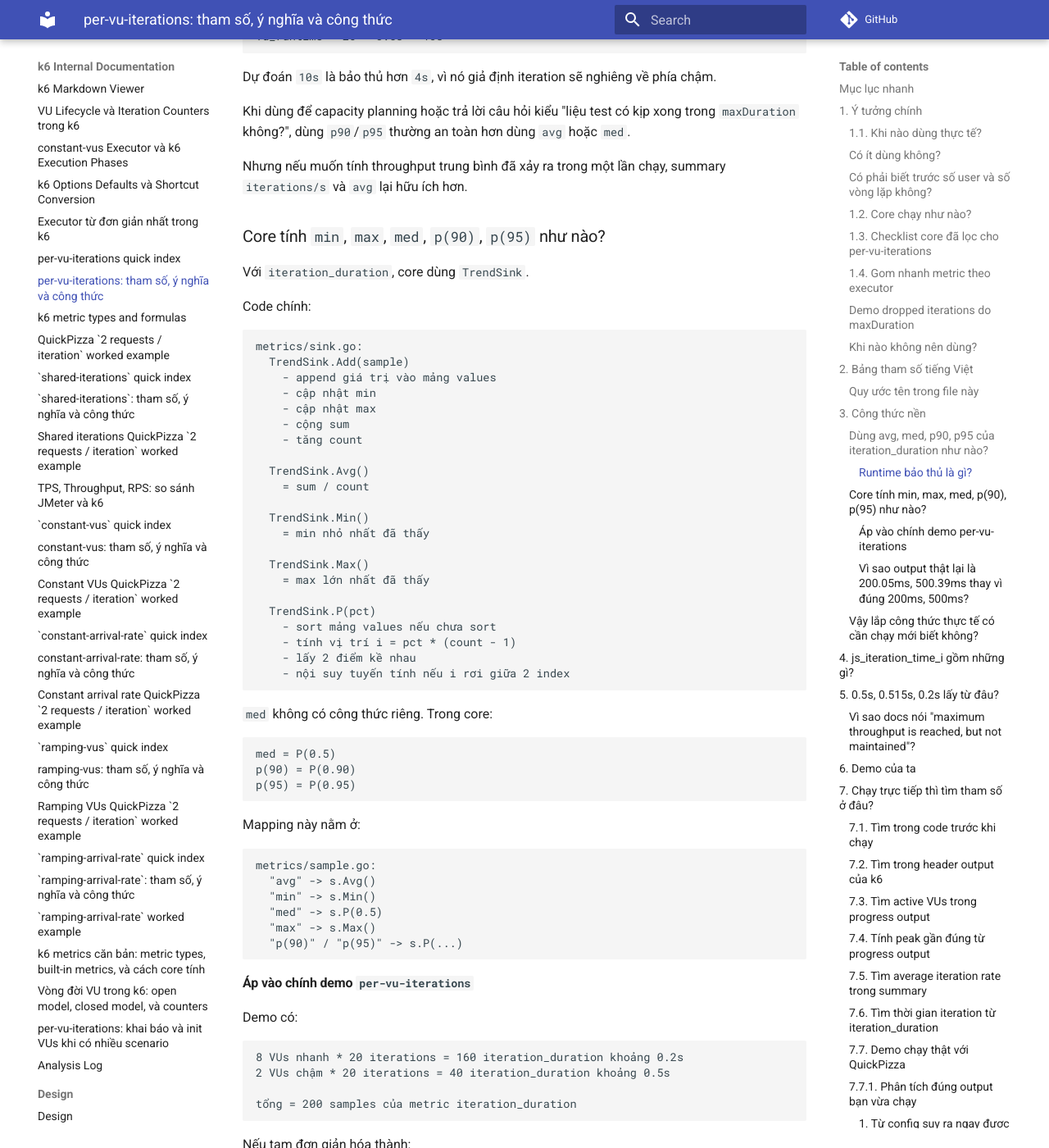
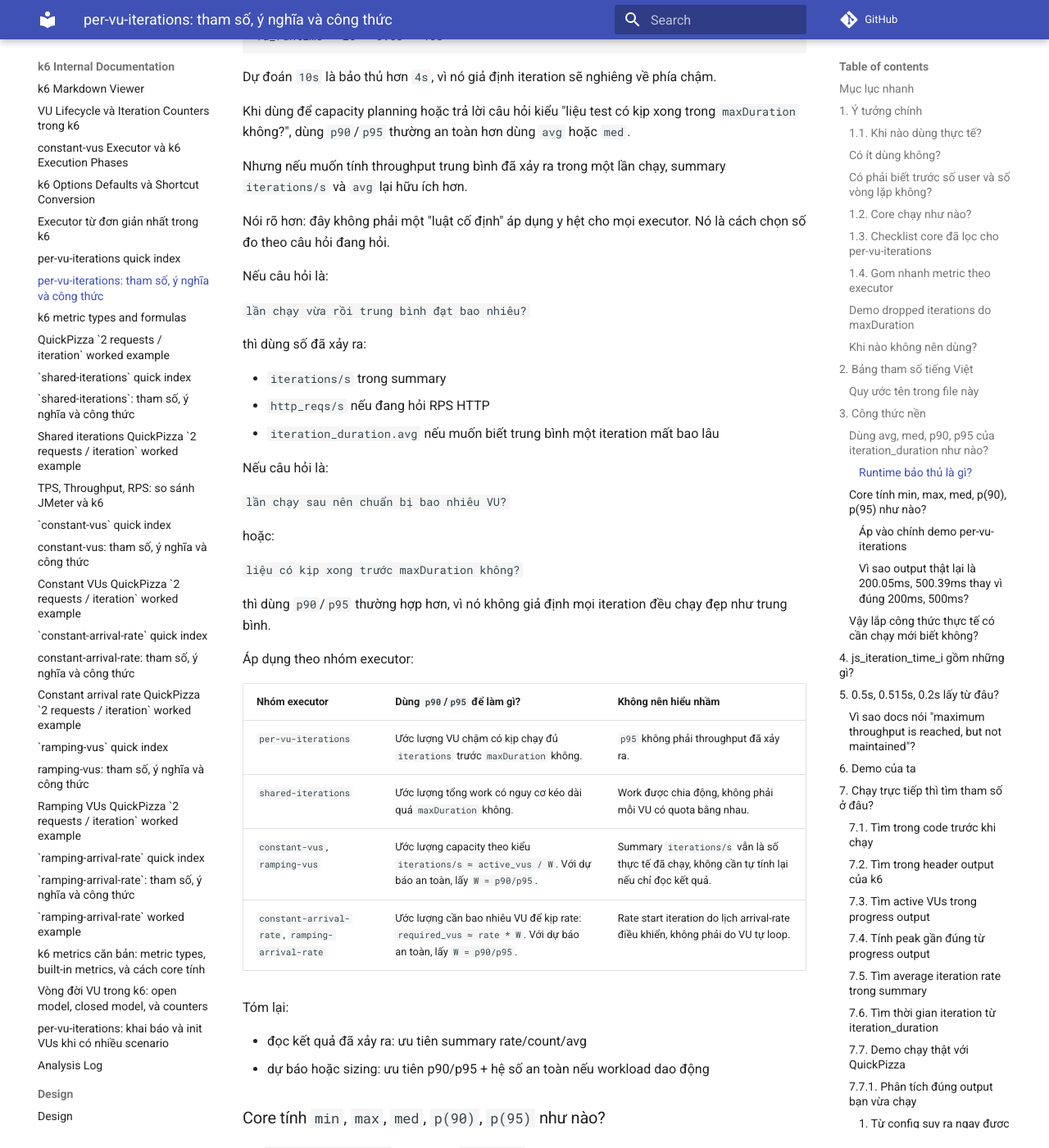
Before and after one commit to meomew-auto/markdown, an MkDocs documentation site: the page built from docs/20260514_per-vu-iterations-tham-so-cong-thuc.md, in a window 1280 px wide and 1400 px high, scrolled down 19035 px. Shown: the whole window at 82% size. Built offline with MkDocs 1.6.1 and Material for MkDocs 9.7.7, drawn with Linux system fonts in a browser that asks for light colours; comment, search, counter and statistics services are not loaded.

Commit message:
Update docs

```diff
--- a/docs/20260514_per-vu-iterations-tham-so-cong-thuc.md
+++ b/docs/20260514_per-vu-iterations-tham-so-cong-thuc.md
@@ -865,6 +865,43 @@ Khi dùng để capacity planning hoặc trả lời câu hỏi kiểu "liệu t
 
 Nhưng nếu muốn tính throughput trung bình đã xảy ra trong một lần chạy, summary `iterations/s` và
 `avg` lại hữu ích hơn.
+
+Nói rõ hơn: đây không phải một "luật cố định" áp dụng y hệt cho mọi executor.
+Nó là cách chọn số đo theo câu hỏi đang hỏi.
+
+Nếu câu hỏi là:
+
+`lần chạy vừa rồi trung bình đạt bao nhiêu?`
+
+thì dùng số đã xảy ra:
+
+- `iterations/s` trong summary
+- `http_reqs/s` nếu đang hỏi RPS HTTP
+- `iteration_duration.avg` nếu muốn biết trung bình một iteration mất bao lâu
+
+Nếu câu hỏi là:
+
+`lần chạy sau nên chuẩn bị bao nhiêu VU?`
+
+hoặc:
+
+`liệu có kịp xong trước maxDuration không?`
+
+thì dùng `p90`/`p95` thường hợp hơn, vì nó không giả định mọi iteration đều chạy đẹp như trung bình.
+
+Áp dụng theo nhóm executor:
+
+| Nhóm executor | Dùng `p90`/`p95` để làm gì? | Không nên hiểu nhầm |
+| --- | --- | --- |
+| `per-vu-iterations` | Ước lượng VU chậm có kịp chạy đủ `iterations` trước `maxDuration` không. | `p95` không phải throughput đã xảy ra. |
+| `shared-iterations` | Ước lượng tổng work có nguy cơ kéo dài quá `maxDuration` không. | Work được chia động, không phải mỗi VU có quota bằng nhau. |
+| `constant-vus`, `ramping-vus` | Ước lượng capacity theo kiểu `iterations/s ≈ active_vus / W`. Với dự báo an toàn, lấy `W = p90/p95`. | Summary `iterations/s` vẫn là số thực tế đã chạy, không cần tự tính lại nếu chỉ đọc kết quả. |
+| `constant-arrival-rate`, `ramping-arrival-rate` | Ước lượng cần bao nhiêu VU để kịp rate: `required_vus ≈ rate * W`. Với dự báo an toàn, lấy `W = p90/p95`. | Rate start iteration do lịch arrival-rate điều khiển, không phải do VU tự loop. |
+
+Tóm lại:
+
+- đọc kết quả đã xảy ra: ưu tiên summary rate/count/avg
+- dự báo hoặc sizing: ưu tiên p90/p95 + hệ số an toàn nếu workload dao động
 
 ### Core tính `min`, `max`, `med`, `p(90)`, `p(95)` như nào?
 
```
